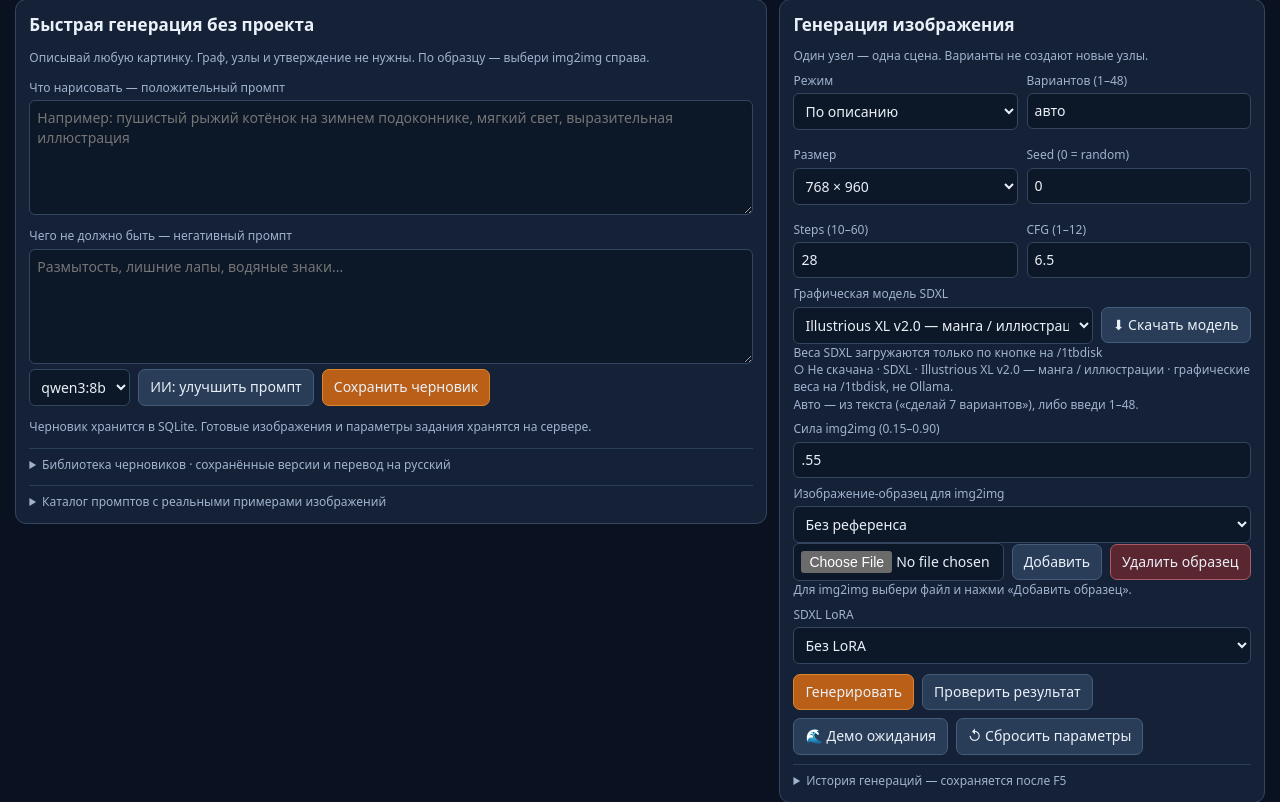
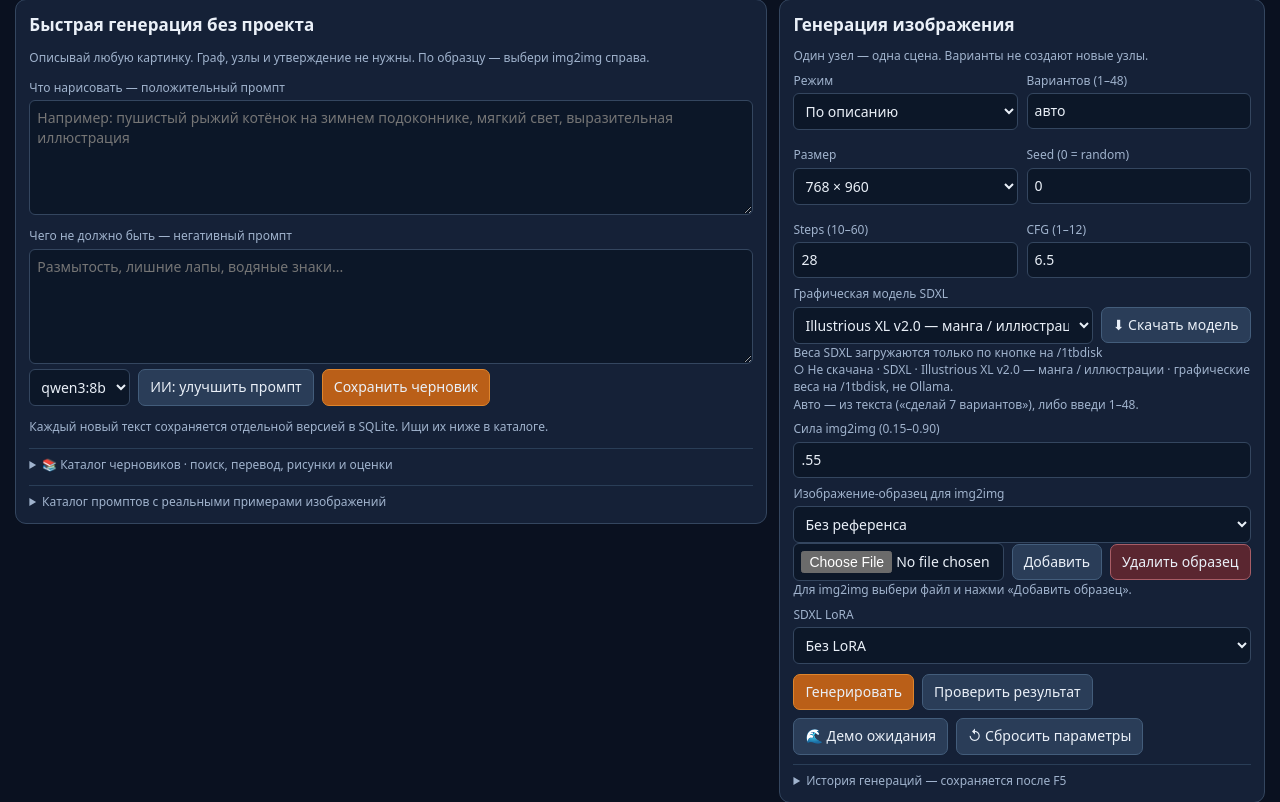
Before and after one commit to musikfed/ai_draftsman, a Flask app: page / in a window 1280 px wide. Shown: the part 244-1046 px from the top of the page. Run offline with Flask 3, Linux system fonts and the light colour scheme; data that the repository does not hold is empty; some libraries are stand-ins or nearby versions.

Commit message:
ui: add search, paging and rating panel; retain legacy history hidden for compatibility

```diff
--- a/templates/studio.html
+++ b/templates/studio.html
@@ -1,5 +1,5 @@
 <!doctype html>
-<html lang="ru"><head><meta charset="utf-8"><meta name="viewport" content="width=device-width,initial-scale=1">
+<html lang="ru"><head><link rel="stylesheet" href="/static/css/draft_catalog.css"><meta charset="utf-8"><meta name="viewport" content="width=device-width,initial-scale=1">
 <title>PEGINELAB AI Draftsman — Studio</title>
 <style>
 :root{color-scheme:dark;--bg:#0a1120;--pane:#152137;--field:#0c1728;--line:#34465f;--orange:#ef912c;--text:#eaf0f8;--muted:#a0b3cd;--green:#6bd2a1}
@@ -161,8 +161,8 @@ pre{background:#0c1728;padding:9px;border-radius:7px;white-space:pre-wrap;overfl
     <button id="quickDraftAI">ИИ: улучшить промпт</button>
     <button id="saveQuick" class="primary">Сохранить черновик</button>
    </div>
-   <p class="muted">Черновик хранится в SQLite. Готовые изображения и параметры задания хранятся на сервере.</p>
-   <details id="draftHistoryPanel" style="margin-top:12px">
+   <p class="muted">Каждый новый текст сохраняется отдельной версией в SQLite. Ищи их ниже в каталоге.</p>
+   <details id="draftHistoryPanel" style="display:none" aria-hidden="true">
     <summary>Библиотека черновиков · сохранённые версии и перевод на русский</summary>
     <p class="muted">При каждом отличающемся сохранении создаётся версия. Перевод через локальную Ollama — только по кнопке.</p>
     <div class="toolbar">
@@ -172,6 +172,23 @@ pre{background:#0c1728;padding:9px;border-radius:7px;white-space:pre-wrap;overfl
      <button id="refreshDrafts">↻ Список</button>
     </div>
     <pre id="draftHistoryPreview" style="white-space:pre-wrap;overflow-wrap:anywhere;max-height:360px;overflow-y:auto" aria-live="polite"></pre>
+   </details>
+   <details id="catalogPanel" style="margin-top:12px">
+    <summary>📚 Каталог черновиков · поиск, перевод, рисунки и оценки</summary>
+    <p class="muted">История не перезаписывается. Перевод кэшируется и хранится вместе с оригиналом. Во время генерации GPU перевод откладывается.</p>
+    <div class="catalog-tools">
+     <input id="catalogSearch" placeholder="Поиск по тексту, переводу, названию, заметкам..." aria-label="Поиск черновиков">
+     <select id="catalogSort" aria-label="Порядок"><option value="newest">Сначала новые</option><option value="oldest">Сначала старые</option><option value="rating">Сначала лучшие</option></select>
+     <select id="catalogMinRating" aria-label="Фильтр оценок"><option value="0">Любая оценка</option><option value="3">От 3 ★</option><option value="4">От 4 ★</option><option value="5">5 ★</option></select>
+     <label><input type="checkbox" id="catalogImagesOnly"> С изображениями</label>
+     <button id="catalogRefresh">↻ Найти</button>
+    </div>
+    <div class="catalog-cols">
+     <div><div id="catalogList" class="catalog-list"></div>
+      <div class="catalog-pager"><button id="catalogPrev">← Назад</button><span id="catalogCount" class="catalog-meta">Открой каталог</span><button id="catalogNext">Вперёд →</button></div>
+     </div>
+     <div id="catalogDetail" class="catalog-detail">Выбери черновик слева, чтобы увидеть оба промпта и связанные изображения.</div>
+    </div>
    </details>
    <details id="promptExamplesPanel" style="margin-top:12px">
     <summary>Каталог промптов с реальными примерами изображений</summary>
@@ -966,7 +983,7 @@ $('translateDraft').onclick=()=>task(async()=>{
 });
 $('saveQuick').onclick=()=>task(async()=>{
  const d=await api('/api/quick/draft/saved','PUT',
-  {prompt:$('quickPrompt').value,negative_prompt:$('quickNegative').value});
+  {prompt:$('quickPrompt').value,negative_prompt:$('quickNegative').value,auto_translate:true});
  await refreshDraftLibrary(d.draft_id);
  say('Черновик #'+d.draft_id+' сохранён в SQLite');
 });
@@ -977,7 +994,7 @@ $('quickDraftAI').onclick=()=>task(async()=>{
  $('quickPrompt').value=result.prompt;$('quickNegative').value=result.negative_prompt||'';
  rememberSetting('quickPrompt');rememberSetting('quickNegative');
  const d=await api('/api/quick/draft/saved','PUT',
-  {prompt:result.prompt,negative_prompt:result.negative_prompt||''});
+  {prompt:result.prompt,negative_prompt:result.negative_prompt||'',auto_translate:true});
  await refreshDraftLibrary(d.draft_id);
  say('Промпт подготовлен и сохранён — проверь перед генерацией');
 });
@@ -1167,4 +1184,4 @@ restorePageSettings();
 translate();
 startup().catch(e=>say(e.message));
 
-</script></body></html>
+</script><script src="/static/js/draft_catalog.js"></script></body></html>
```
